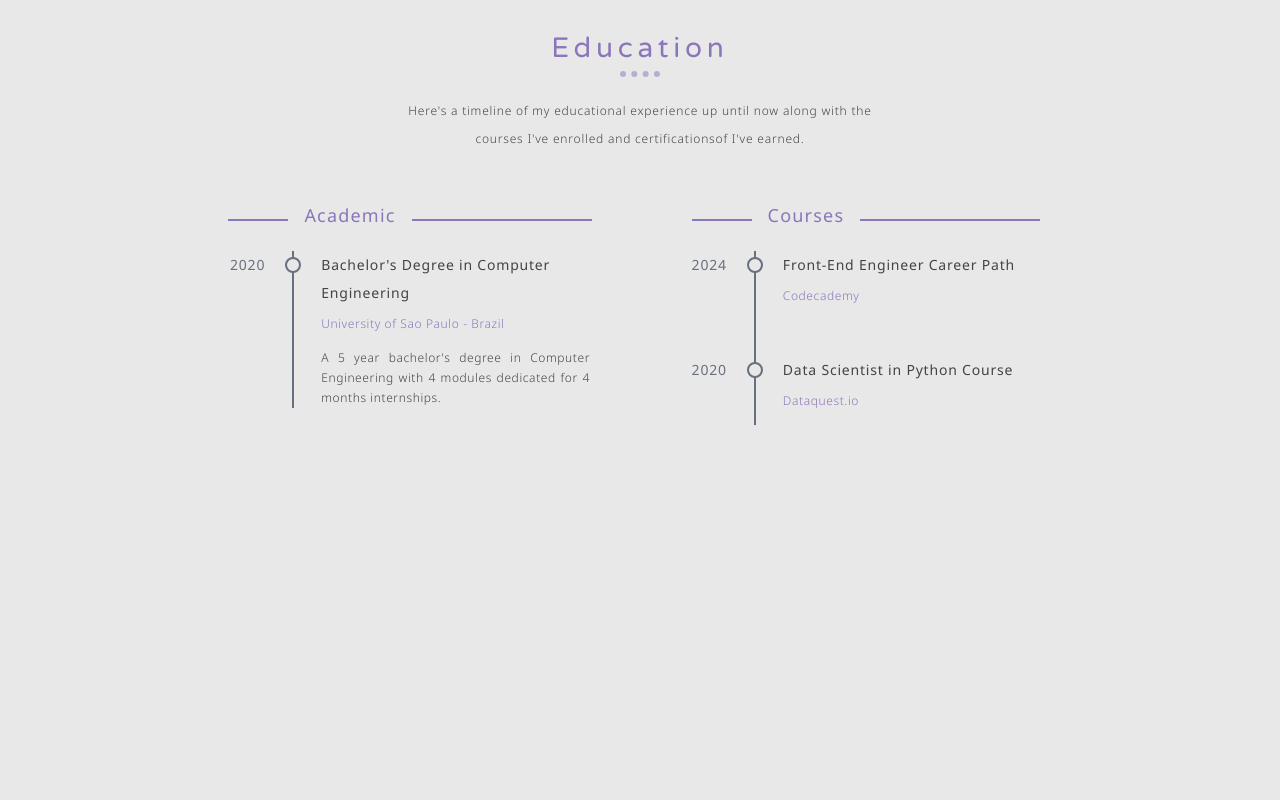
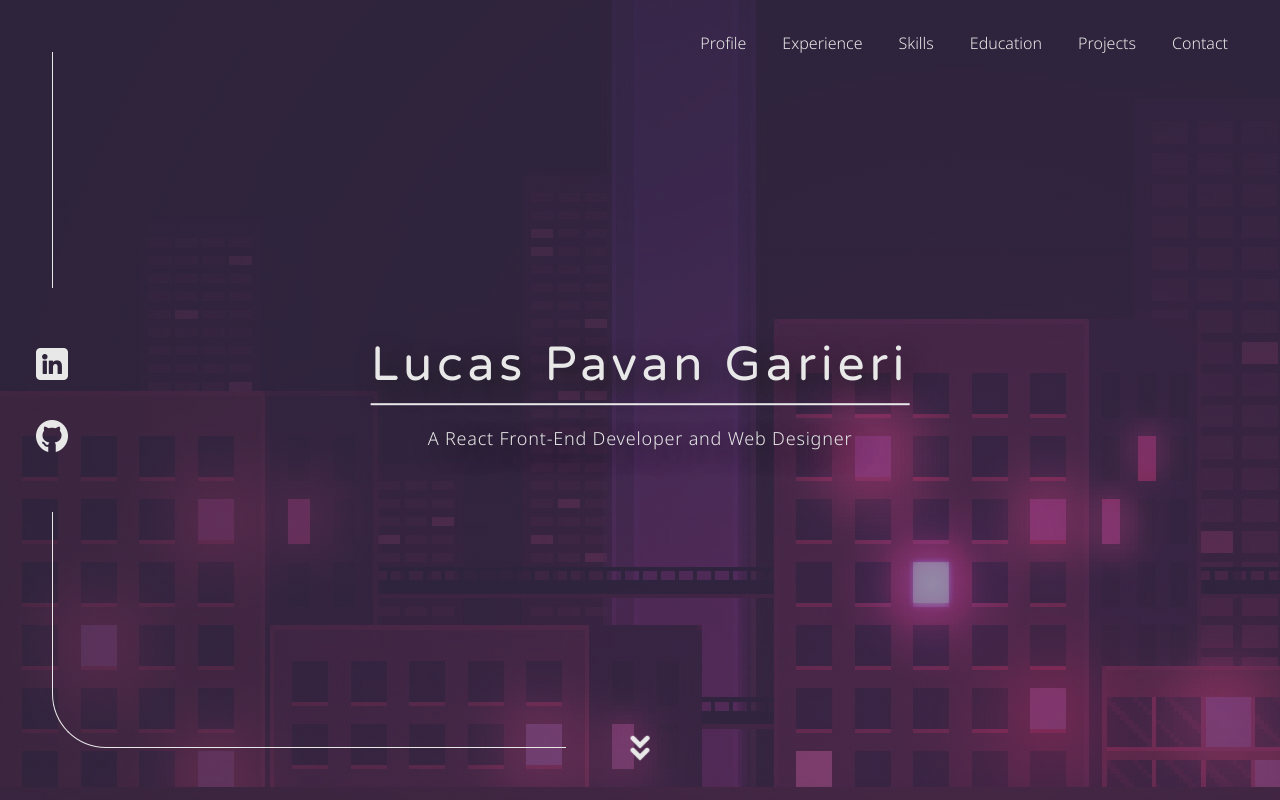
Before and after one commit to lucas-pvg/WebCV, a React (Vite) app: page / in a window 1280 px wide. Built offline with nearby package versions, Linux system fonts and the light colour scheme.

Commit message:
✨ Add Navigation to App

```diff
--- a/src/App.tsx
+++ b/src/App.tsx
@@ -1,18 +1,10 @@
-import { Cover } from './pages/cover/cover'
-import { Profile } from './pages/profile/profile'
-import { Experience } from './pages/experience/experience'
-import { Skills } from './pages/skills/skills'
-import { Education } from './pages/education/education'
+import { Navigation } from './pages/navigation/navigation'
 import './App.css'
 
 function App() {
   return (
     <div className='app'>
-      <Cover />
-      <Profile />
-      <Experience />
-      <Skills />
-      <Education />
+      <Navigation />
     </div>
   )
 }
```
